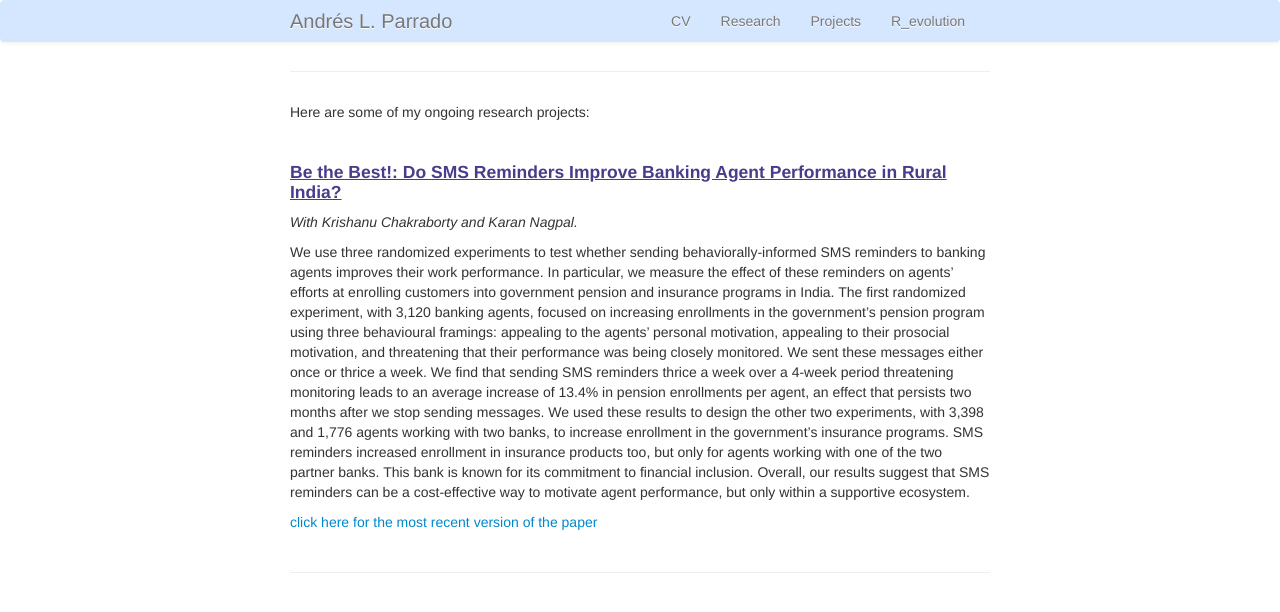
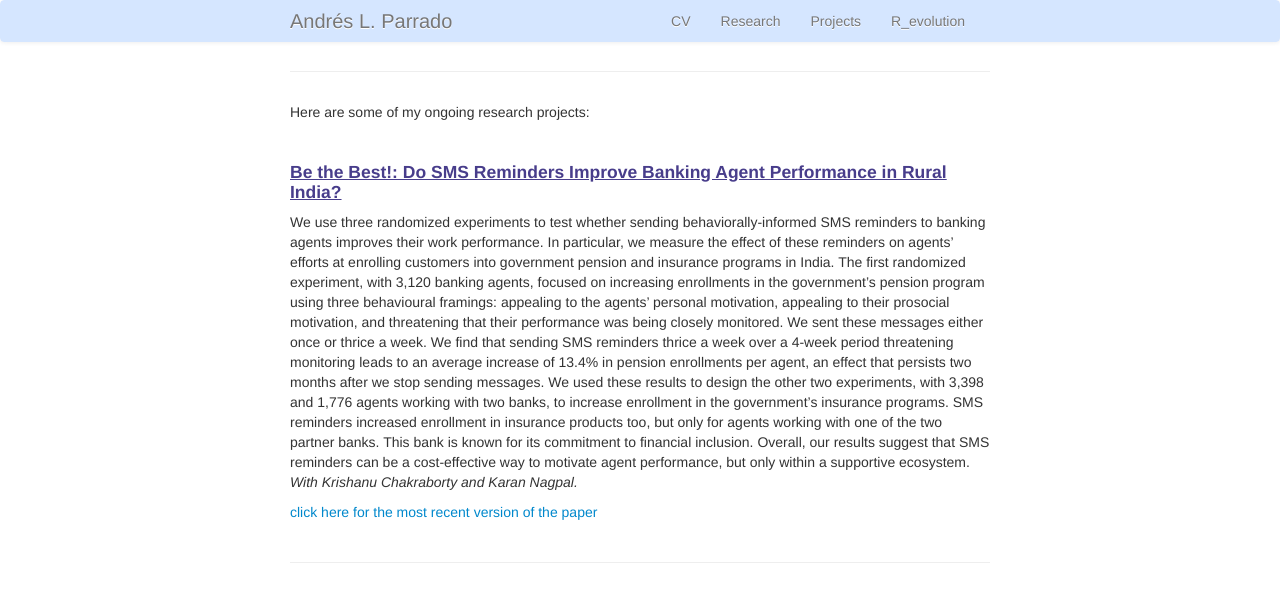
Before and after one commit to aparrado/aparrado.github.io, a Jekyll site: the page built from pages/research.md, in a window 1280 px wide. Shown: the top 612 px of the page. Built offline with Jekyll 4.4.1, drawn with Linux system fonts in a browser that asks for light colours; our own code applies the rules of GitHub Pages for plain Markdown files; part of the change alters nothing that is shown.

Commit message:
added research change

```diff
--- a/pages/research.md
+++ b/pages/research.md
@@ -10,8 +10,6 @@ Here are some of my ongoing research projects:
 &nbsp;
 
 #### <u>Be the Best!: Do SMS Reminders Improve Banking Agent Performance in Rural India? </u>
-*With Krishanu Chakraborty and Karan Nagpal.*
-&nbsp;
 
  We use three randomized experiments to test whether sending behaviorally-informed SMS reminders to banking agents improves their work performance. In particular, we measure the
 effect of these reminders on agents’ efforts at enrolling customers into government pension and
@@ -25,7 +23,7 @@ to design the other two experiments, with 3,398 and 1,776 agents working with tw
 increase enrollment in the government’s insurance programs. SMS reminders increased enrollment in insurance products too, but only for agents working with one of the two partner banks.
 This bank is known for its commitment to financial inclusion. Overall, our results suggest that
 SMS reminders can be a cost-effective way to motivate agent performance, but only within a
-supportive ecosystem.
+supportive ecosystem. *With Krishanu Chakraborty and Karan Nagpal.*
 
 [click here for the most recent version of the paper](https://www.isid.ac.in/~epu/acegd2019/papers/Andr%E9sParrado.pdf)
 
```
